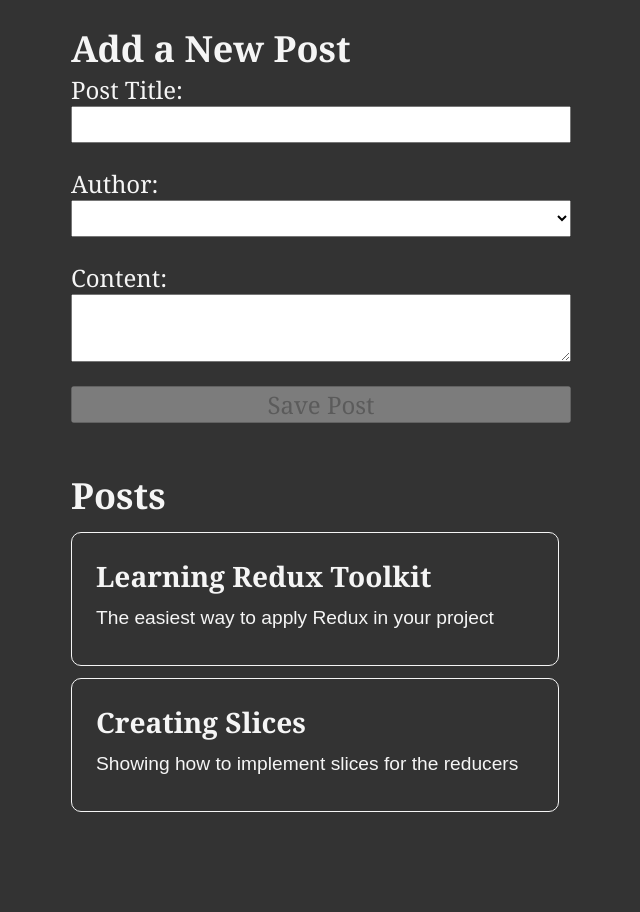
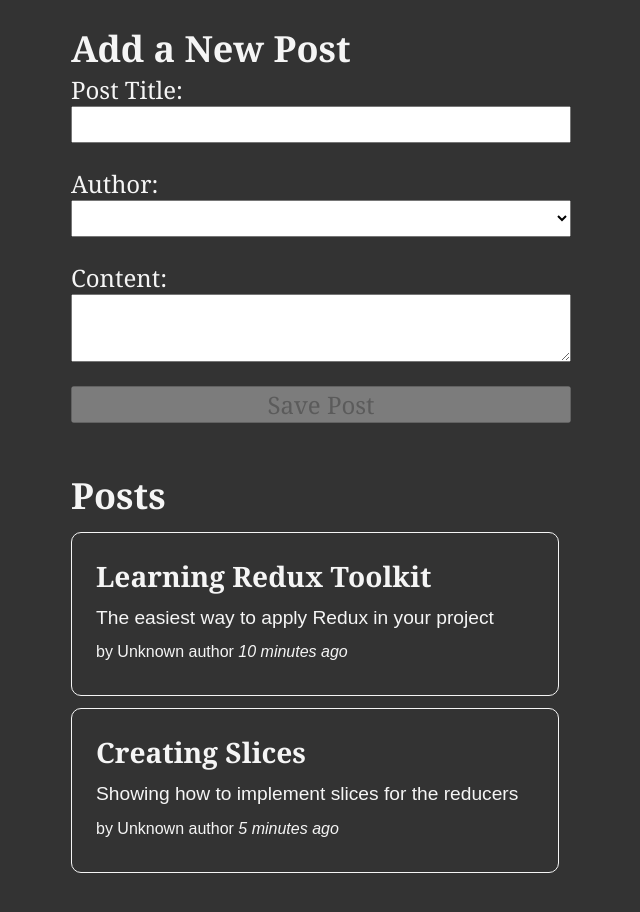
Before and after one commit to leovdn/redux-practice, a React (Create React App) app: page / in a window 1280 px wide. Shown: the top 912 px of the page, without its empty margins (319-959 px from the left). Built offline with nearby package versions, Linux system fonts and the light colour scheme.

Commit message:
feat: add author and date

```diff
--- /dev/null
+++ b/src/components/blog/PostAuthor.jsx
@@ -0,0 +1,12 @@
+import React from "react"
+import { useSelector } from "react-redux"
+import { selectAllUsers } from "../../features/users/usersSlice"
+
+const PostAuthor = ({ userId }) => {
+  const users = useSelector(selectAllUsers)
+  const author = users.find((user) => user.id === userId)
+
+  return <span>by {author ? author.name : "Unknown author"} </span>
+}
+
+export default PostAuthor
--- a/src/components/blog/PostsList.jsx
+++ b/src/components/blog/PostsList.jsx
@@ -1,6 +1,8 @@
 import React from "react"
 import { useSelector } from "react-redux"
 import { selectAllPosts } from "../../features/posts/postsSlice"
+import PostAuthor from "./PostAuthor"
+import TimeAgo from "./TimeAgo"
 
 const PostsList = () => {
   const posts = useSelector(selectAllPosts)
@@ -9,6 +11,11 @@
     <article key={post.id}>
       <h3>{post.title} </h3>
       <p>{post.content.substring(0, 100)}</p>
+
+      <p className="postCredit">
+        <PostAuthor userId={post.userId} />
+        <TimeAgo timestamp={post.date} />
+      </p>
     </article>
   ))
 
--- /dev/null
+++ b/src/components/blog/TimeAgo.jsx
@@ -0,0 +1,21 @@
+import { formatDistanceToNow, parseISO } from "date-fns"
+
+import React from "react"
+
+const TimeAgo = ({ timestamp }) => {
+  let timeAgo = ""
+
+  if (timestamp) {
+    const date = parseISO(timestamp)
+    const timePeriod = formatDistanceToNow(date)
+    timeAgo = `${timePeriod} ago`
+  }
+
+  return (
+    <span title={timestamp}>
+      <i>{timeAgo}</i>
+    </span>
+  )
+}
+
+export default TimeAgo
--- a/src/features/posts/postsSlice.js
+++ b/src/features/posts/postsSlice.js
@@ -1,15 +1,18 @@
 import { createSlice, nanoid } from "@reduxjs/toolkit"
+import { sub } from "date-fns"
 
 const initialState = [
   {
     id: "1",
     title: "Learning Redux Toolkit",
     content: "The easiest way to apply Redux in your project",
+    date: sub(new Date(), { minutes: 10 }).toISOString(),
   },
   {
     id: "2",
     title: "Creating Slices",
     content: "Showing how to implement slices for the reducers",
+    date: sub(new Date(), { minutes: 5 }).toISOString(),
   },
 ]
 
@@ -27,6 +30,7 @@
             id: nanoid(),
             title,
             content,
+            date: new Date().toISOString(),
             userId,
           },
         }
```
